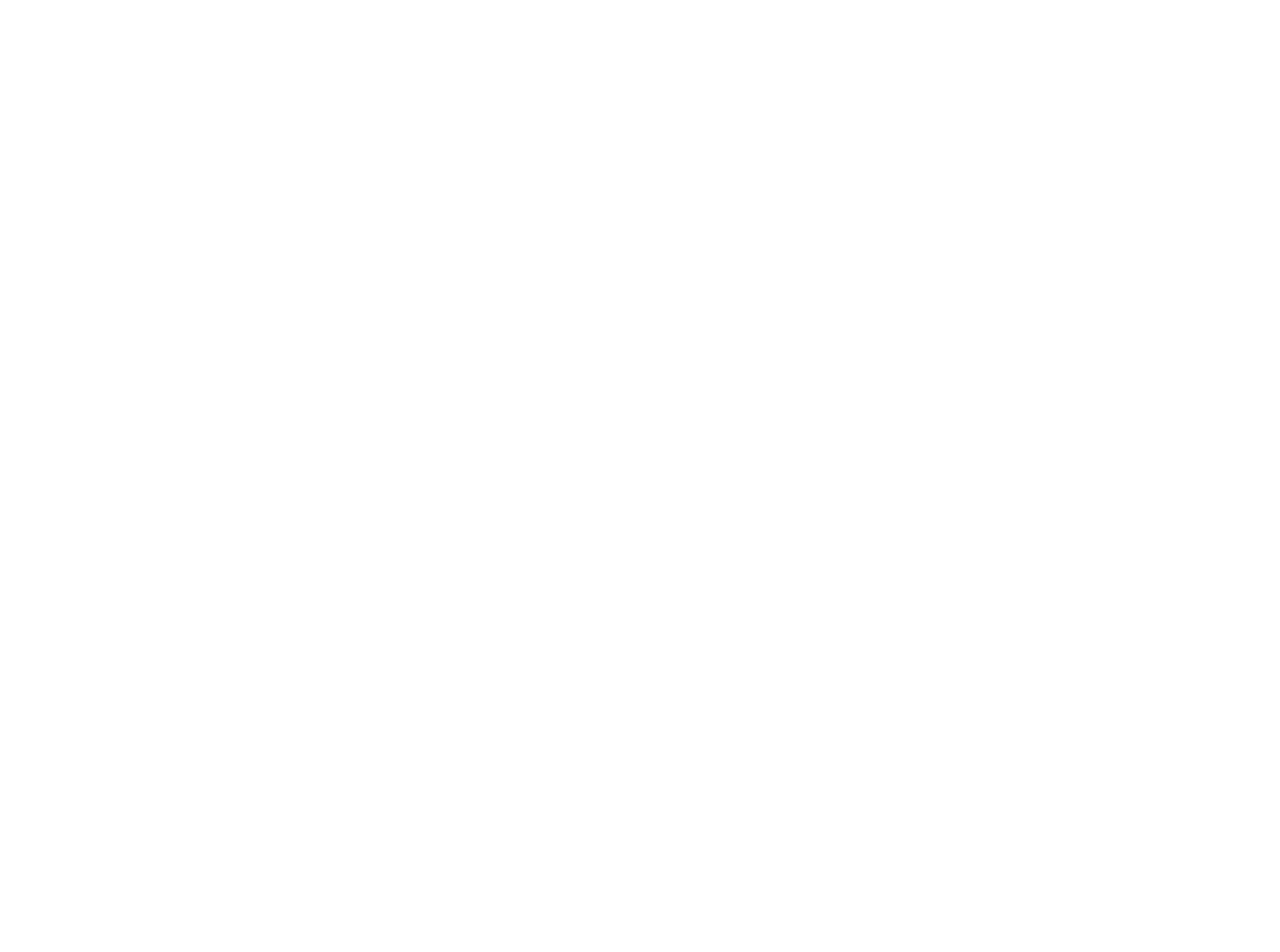
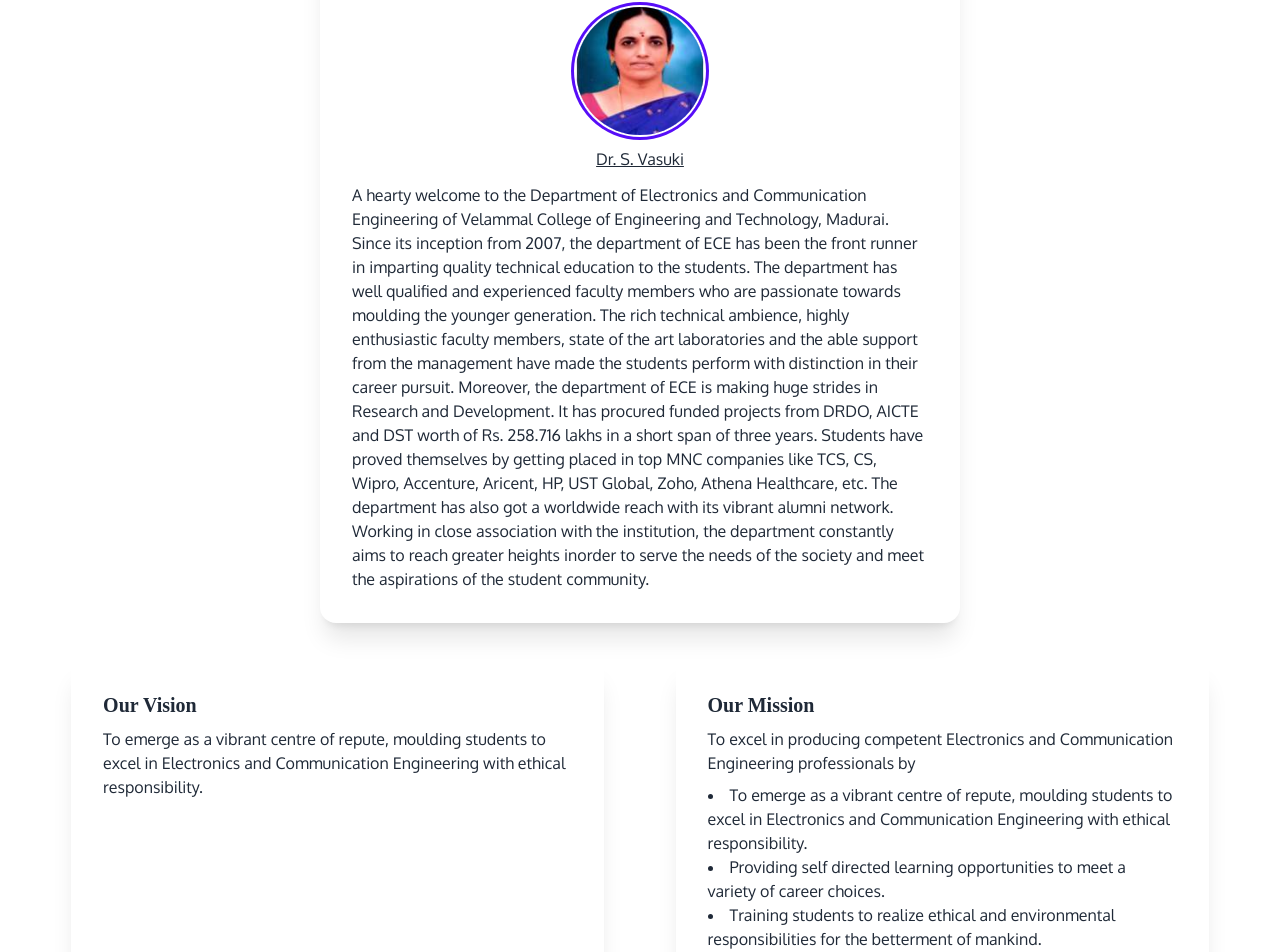
Before and after one commit to vceteceassociation/ece-site, a Next.js app: page / in a window 1280 px wide. Shown: the part 621-1573 px from the top of the page. Before the commit the page ends 800 px from the top, so only its background shows below. Built offline with nearby package versions, Linux system fonts and the light colour scheme; a web font is replaced by a local one.

Commit message:
HoD's Desk, Vision and Mission. More UI Optimisations

```diff
--- a/components/Card.tsx
+++ b/components/Card.tsx
@@ -1,15 +1,11 @@
-import Image from "next/image"
+import Mission from "./Mission"
+import Vision from "./Vision"
 
 const Card = () => {
   return (
-    <div className="card lg:card-side bg-base-100 shadow-xl mt-16 min-w-screen">
-      <div className="card-body">
-        <h2 className="card-title text-2xl">The ECE Association</h2>
-        <p> We are more than a department in VCET. Learn and Grow with us! </p>
-      </div>
-      <figure>
-        <Image src="/ECE-Hero-min.jpeg" width="500" height="300" />
-      </figure>
+    <div className="flex flex-col sm:flex-row justify-evenly mb-6">
+      <Vision />
+      <Mission />
     </div>
   )
 }
--- /dev/null
+++ b/components/HoDDesk.tsx
@@ -0,0 +1,47 @@
+import Image from "next/image"
+
+const HoDDesk = () => {
+  return (
+    <div className="my-9">
+      <div className="card w-11/12 sm:w-8/12 md:w-1/2 bg-base-100 shadow-xl mx-auto">
+        <div className="card-body">
+          <h2 className="card-title font-head">A Note from our HoD</h2>
+          <div className="avatar pt-4">
+            <div className="w-32 rounded-full ring ring-primary ring-offset-base-100 ring-offset-2 mx-auto">
+              <Image
+                src="/Dr.-S.-Vasuki.jpg"
+                height="150"
+                width="150"
+                alt="HOD"
+              />
+            </div>
+          </div>
+          <p className="mx-auto underline py-1"> Dr. S. Vasuki </p>
+          <p>
+            A hearty welcome to the Department of Electronics and Communication
+            Engineering of Velammal College of Engineering and Technology,
+            Madurai. Since its inception from 2007, the department of ECE has
+            been the front runner in imparting quality technical education to
+            the students. The department has well qualified and experienced
+            faculty members who are passionate towards moulding the younger
+            generation. The rich technical ambience, highly enthusiastic faculty
+            members, state of the art laboratories and the able support from the
+            management have made the students perform with distinction in their
+            career pursuit. Moreover, the department of ECE is making huge
+            strides in Research and Development. It has procured funded projects
+            from DRDO, AICTE and DST worth of Rs. 258.716 lakhs in a short span
+            of three years. Students have proved themselves by getting placed in
+            top MNC companies like TCS, CS, Wipro, Accenture, Aricent, HP, UST
+            Global, Zoho, Athena Healthcare, etc. The department has also got a
+            worldwide reach with its vibrant alumni network. Working in close
+            association with the institution, the department constantly aims to
+            reach greater heights inorder to serve the needs of the society and
+            meet the aspirations of the student community.
+          </p>
+        </div>
+      </div>
+    </div>
+  )
+}
+
+export default HoDDesk
--- /dev/null
+++ b/components/Mission.tsx
@@ -0,0 +1,33 @@
+const Mission = () => {
+  return (
+    <div className="card w-11/12 sm:w-5/12 bg-base-100 shadow-xl mb-4">
+      <div className="card-body">
+        <h2 className="card-title font-head text-center">Our Mission</h2>
+        <p>
+          To excel in producing competent Electronics and Communication
+          Engineering professionals by
+        </p>
+        <ul className="list-disc list-inside">
+          <li>
+            To emerge as a vibrant centre of repute, moulding students to excel
+            in Electronics and Communication Engineering with ethical
+            responsibility.
+          </li>
+          <li>
+            Providing self directed learning opportunities to meet a variety of
+            career choices.
+          </li>
+          <li>
+            Training students to realize ethical and environmental
+            responsibilities for the betterment of mankind.
+          </li>
+          <li>
+            Entailing the students in Research and Development activities.
+          </li>
+        </ul>
+      </div>
+    </div>
+  )
+}
+
+export default Mission
--- a/components/NavBar.tsx
+++ b/components/NavBar.tsx
@@ -49,6 +49,11 @@
                   <a> Magazine </a>
                 </Link>
               </li>
+              <li>
+                <Link href="/">
+                  <a> Contact Us </a>
+                </Link>
+              </li>
             </ul>
           </div>
           <Link href="/">
@@ -80,7 +85,7 @@
             </li>
           </ul>
         </div>
-        <div className="navbar-end pt-3">
+        <div className="navbar-end hidden lg:flex pt-3">
           <Link href="/">
             <a className="btn">Contact Us</a>
           </Link>
--- /dev/null
+++ b/components/Vision.tsx
@@ -0,0 +1,15 @@
+const Vision = () => {
+  return (
+    <div className="card w-11/12 sm:w-5/12 bg-base-100 shadow-xl mb-4">
+      <div className="card-body">
+        <h2 className="card-title font-head text-center">Our Vision</h2>
+        <p>
+          To emerge as a vibrant centre of repute, moulding students to excel in
+          Electronics and Communication Engineering with ethical responsibility.
+        </p>
+      </div>
+    </div>
+  )
+}
+
+export default Vision
--- a/pages/index.tsx
+++ b/pages/index.tsx
@@ -1,12 +1,16 @@
 import type { NextPage } from "next"
 import NavBar from "../components/NavBar"
 import Hero from "../components/Hero"
+import Card from "../components/Card"
+import HoDDesk from "../components/HoDDesk"
 
 const Home: NextPage = () => {
   return (
     <div className="flex flex-col">
       <NavBar />
       <Hero />
+      <HoDDesk />
+      <Card />
     </div>
   )
 }
```
Also changed, not shown: public/Dr.-S.-Vasuki.jpg (added).
